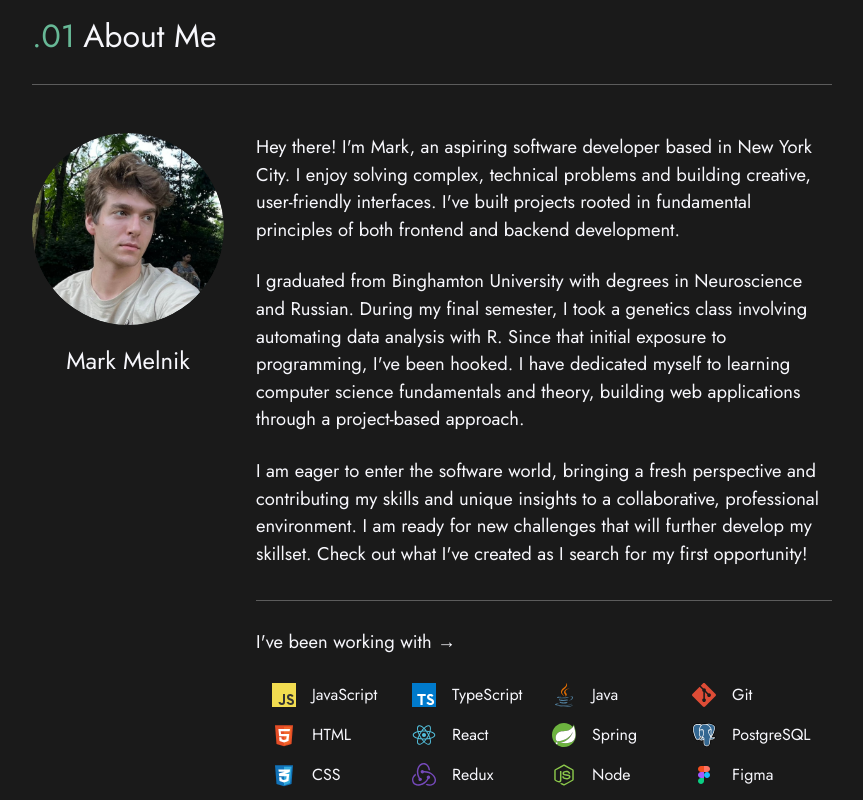
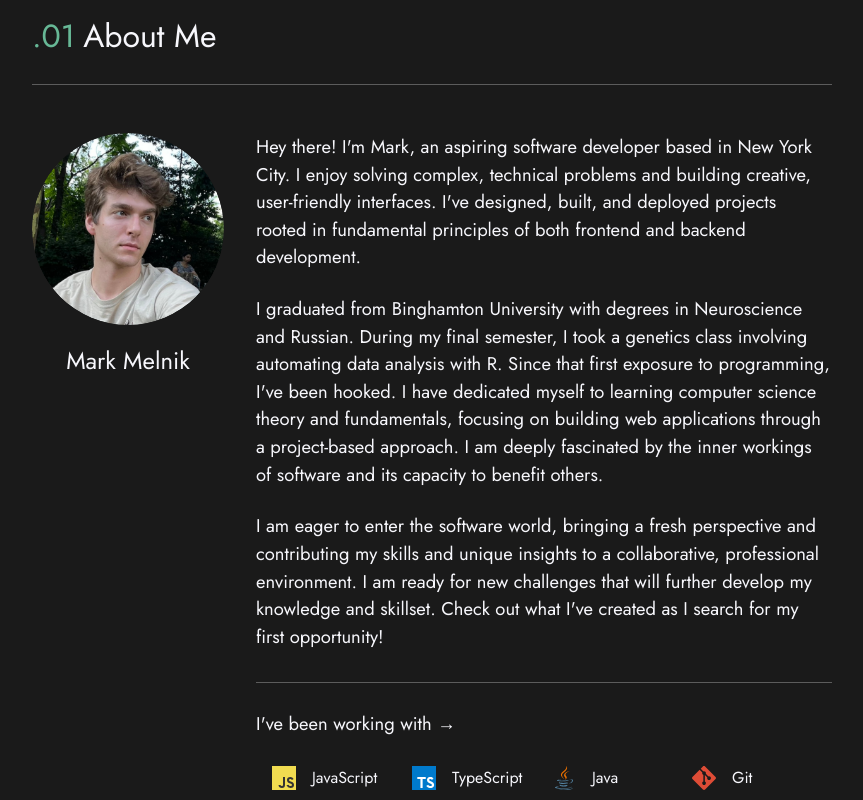
Before and after one commit to markymelnik/portfolio, a React (Vite) app: page / in a window 1280 px wide. Shown: the part 780-1580 px from the top of the page, without its empty margins (208-1071 px from the left). Built offline with nearby package versions, Linux system fonts and the light colour scheme.

Commit message:
update about description; clean up styling

```diff
--- a/src/components/Header/Header.tsx
+++ b/src/components/Header/Header.tsx
@@ -37,7 +37,7 @@ const Header = ({
 
   return (
     <header className="header-container">
-      <div className="header-top">
+      <div className="header-content">
         <Logo />
         <NavBar
           activeTab={activeTab}
--- a/src/components/Header/NavBar/NavBar.tsx
+++ b/src/components/Header/NavBar/NavBar.tsx
@@ -1,7 +1,7 @@
 import { useRef } from "react";
 
 import LightDarkToggleButton from "../LightDark/LightDarkToggleButton";
-import "./_mobile-navar.scss";
+import "./_mobile-navbar.scss";
 import "./_desktop-navbar.scss";
 
 type NavbarProps = {
--- a/src/components/Header/_header.scss
+++ b/src/components/Header/_header.scss
@@ -17,7 +17,7 @@
     top: -6.5rem;
   }
 
-  .header-top {
+  .header-content {
     position: relative;
     display: flex;
     justify-content: space-between;
@@ -30,7 +30,7 @@
   .header-container {
     padding: 0 4rem;
 
-    .header-top {
+    .header-content {
       flex-direction: row;
       padding: 2.5rem 0;
     }
--- a/src/components/Main/About/About.tsx
+++ b/src/components/Main/About/About.tsx
@@ -23,25 +23,36 @@ const About = forwardRef<HTMLDivElement, AboutProps>((props, ref) => {
           <p>
             Hey there! I'm Mark, an aspiring software developer based in New
             York City. I enjoy solving complex, technical problems and building
-            creative, user-friendly interfaces. I've built projects rooted in
-            fundamental principles of both frontend and backend development.
+            creative, user-friendly interfaces. I've designed, built, and
+            deployed projects rooted in fundamental principles of both frontend
+            and backend development.
           </p>
           <hr />
           <p>
-            I graduated from Binghamton University with degrees in Neuroscience
-            and Russian. During my final semester, I took a genetics class
-            involving automating data analysis with R. Since that initial
-            exposure to programming, I've been hooked. I have dedicated myself
-            to learning computer science fundamentals and theory, building web
-            applications through a project-based approach.
+            I graduated from{" "}
+            <a
+              href="https://binghamton.edu"
+              target="_blank"
+              rel="noopener noreferrer"
+              className="university-link"
+            >
+              Binghamton University
+            </a>{" "}
+            with degrees in Neuroscience and Russian. During my final semester,
+            I took a genetics class involving automating data analysis with R.
+            Since that first exposure to programming, I've been hooked. I have
+            dedicated myself to learning computer science theory and
+            fundamentals, focusing on building web applications through a
+            project-based approach. I am deeply fascinated by the inner workings
+            of software and its capacity to benefit others.
           </p>
           <hr />
           <p>
             I am eager to enter the software world, bringing a fresh perspective
             and contributing my skills and unique insights to a collaborative,
             professional environment. I am ready for new challenges that will
-            further develop my skillset. Check out what I've created as I search
-            for my first opportunity!
+            further develop my knowledge and skillset. Check out what I've
+            created as I search for my first opportunity!
           </p>
           <SkillList />
         </div>
--- a/src/components/Main/About/Skills/_skill-list.scss
+++ b/src/components/Main/About/Skills/_skill-list.scss
@@ -77,7 +77,7 @@
         order: 11;
       }
 
-      .figma {
+      .docker {
         order: 12;
       }
 
@@ -93,7 +93,7 @@
         order: 15;
       }
 
-      .docker {
+      .figma {
         order: 16;
       }
     }
--- a/src/components/Main/Contact/Contact.tsx
+++ b/src/components/Main/Contact/Contact.tsx
@@ -4,7 +4,7 @@ import EmailIcon from "./EmailIcon";
 import EmailTip from "./EmailTip/EmailTip";
 import NodeVectorSVG from "./NodeVector/NodeVectorSVG";
 import LinkedinLink from "../Links/LinkedinLink/LinkedinLink";
-import GithubLink from "../Links/GithubLink/GithubLink";
+import GithubLink from "../Links/GIthubLink/GithubLink";
 import "./_contact.scss";
 
 interface ContactProps extends React.HTMLProps<HTMLDivElement> {}
--- a/src/components/Main/Contact/_contact.scss
+++ b/src/components/Main/Contact/_contact.scss
@@ -47,7 +47,7 @@
       align-items: flex-start;
 
       .contact-top {
-        margin: 0 0 2rem;
+        margin: 0 0 1rem;
 
         .contact-email-address {
           font-size: 1.15rem;
--- a/src/components/Main/Home/HomeLinks/HomeLinks.tsx
+++ b/src/components/Main/Home/HomeLinks/HomeLinks.tsx
@@ -1,4 +1,4 @@
-import GithubLink from "../../Links/GithubLink/GithubLink";
+import GithubLink from "../../Links/GIthubLink/GithubLink";
 import LinkedinLink from "../../Links/LinkedinLink/LinkedinLink";
 import "./_home-links.scss";
 
--- a/src/styles/_colors.scss
+++ b/src/styles/_colors.scss
@@ -186,6 +186,14 @@ $light-theme: (
 
         .about-photo-name {
           color: $sec;
+        }
+
+        .university-link {
+          transition: 0.2s color ease;
+
+          &:hover {
+            color: $acc1;
+          }
         }
       }
 
```
Also changed, not shown: src/components/Header/NavBar/_mobile-navbar.scss (renamed from src/components/Header/NavBar/_mobile-navar.scss).
